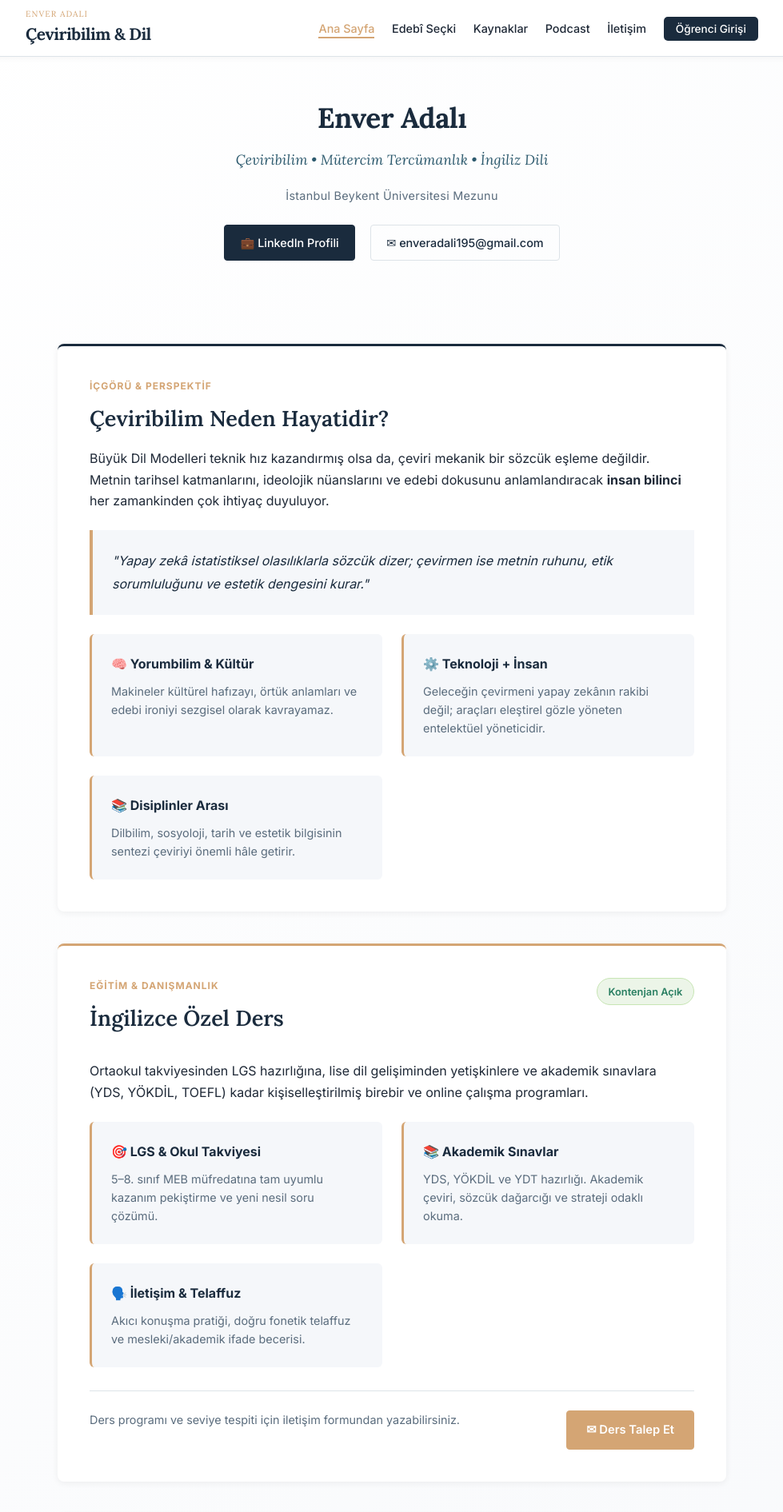
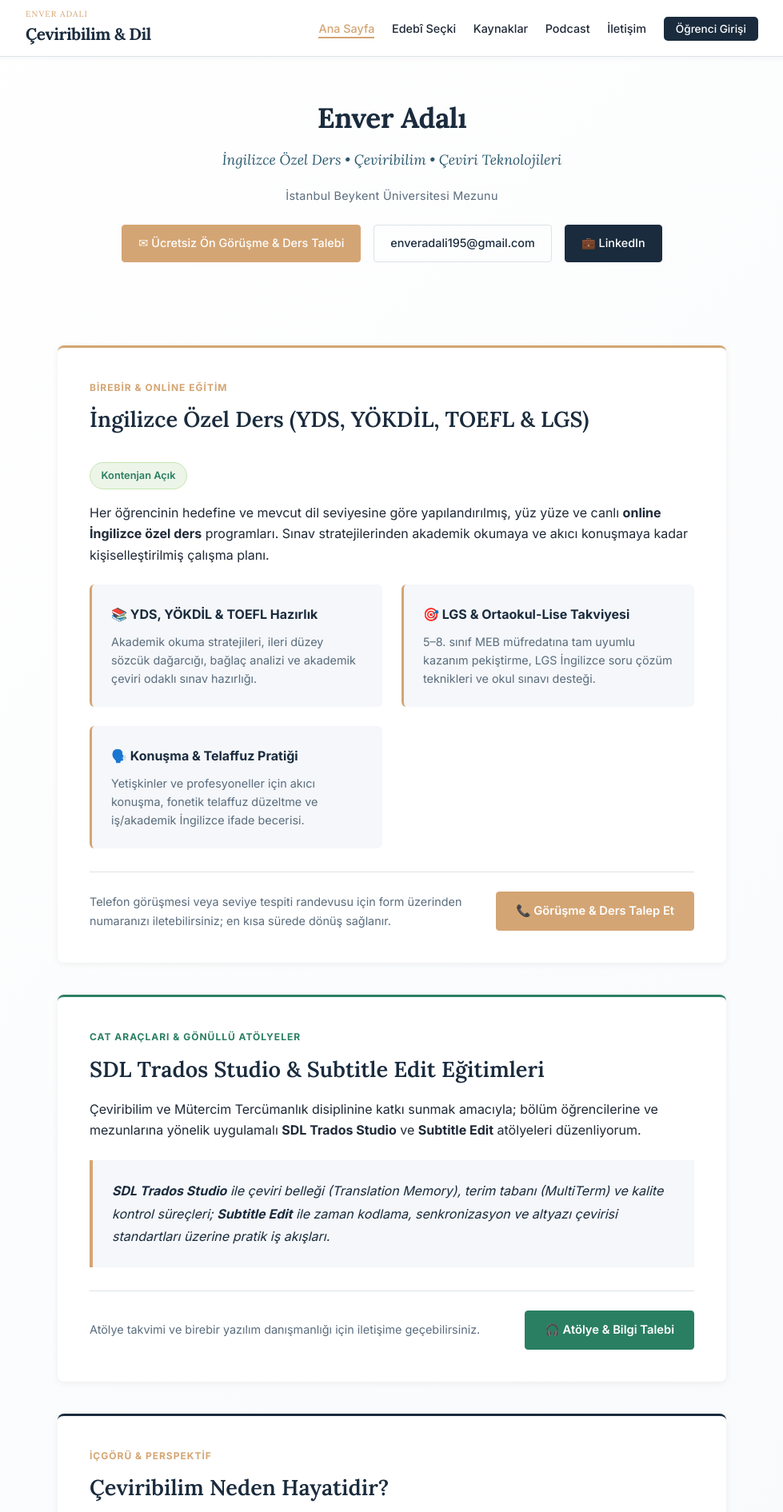
Before and after one commit to adalienver/adalienver.github.io, a Jekyll site: the page built from index.md, in a window 1280 px wide. Shown: the top 1891 px of the page at 80% size, without its empty margins (150-1129 px from the left). Built offline with Jekyll 4.4.1, drawn with Linux system fonts in a browser that asks for light colours; some of the changed text lies outside the part shown.

Commit message:
Update index.md

```diff
--- a/index.md
+++ b/index.md
@@ -1,15 +1,21 @@
 ---
 layout: none
 ---
-
 <html lang="tr">
 <head>
   <meta charset="UTF-8">
   <meta name="viewport" content="width=device-width, initial-scale=1.0">
-  <title>Online & Birebir İngilizce Özel Ders | YDS, TOEFL & Akademik Çeviri - Enver Adalı</title>
-  <meta name="description" content="Birebir ve online İngilizce özel ders. YDS, YÖKDİL, TOEFL ve LGS sınav hazırlığı, akademik çeviri ve bireye özel çalışma programı.">
-  <meta name="keywords" content="ingilizce özel ders, online ingilizce dersi, yds özel ders, toefl hazırlık, yökdil dersi, akademik çeviri">
+  <title>Online & Birebir İngilizce Özel Ders | YDS, YÖKDİL, TOEFL, SDL Trados Studio - Enver Adalı</title>
+  <meta name="description" content="Birebir ve online İngilizce özel ders. YDS, YÖKDİL, TOEFL ve LGS sınav hazırlığı ile SDL Trados Studio ve Subtitle Edit çeviri teknolojileri eğitimleri.">
+  <meta name="keywords" content="İngilizce özel ders, online İngilizce özel ders, Silivri İngilizce özel ders, Beylikdüzü İngilizce özel ders, Büyükçekmece İngilizce özel ders, YDS özel ders, YÖKDİL özel ders, TOEFL hazırlık, SDL Trados Studio eğitimi, Subtitle Edit eğitimi, çeviribilim">
+  <meta name="robots" content="index, follow">
   <link rel="canonical" href="https://adalienver.site/">
+
+  <!-- Open Graph / Sosyal Medya Önizleme -->
+  <meta property="og:type" content="website">
+  <meta property="og:title" content="Enver Adalı — İngilizce Özel Ders & Çeviri Teknolojileri">
+  <meta property="og:description" content="Birebir ve online YDS, YÖKDİL, TOEFL, LGS İngilizce özel dersleri ile SDL Trados Studio & Subtitle Edit atölyeleri.">
+  <meta property="og:url" content="https://adalienver.site/">
 
   <!-- FONTS -->
   <link rel="preconnect" href="https://fonts.googleapis.com">
@@ -225,7 +231,7 @@ layout: none
       display: inline-flex;
       align-items: center;
       gap: 0.5rem;
-      padding: 0.6rem 1.2rem;
+      padding: 0.65rem 1.25rem;
       background: var(--primary);
       color: #fff;
       text-decoration: none;
@@ -250,6 +256,18 @@ layout: none
 
     .social-links a.secondary:hover {
       background: var(--primary);
+      color: #fff;
+    }
+
+    .social-links a.accent-link {
+      background: var(--accent);
+      border-color: var(--accent);
+      color: #fff;
+    }
+
+    .social-links a.accent-link:hover {
+      background: var(--primary);
+      border-color: var(--primary);
       color: #fff;
     }
 
@@ -356,6 +374,7 @@ layout: none
       display: flex;
       gap: 1rem;
       flex-wrap: wrap;
+      align-items: center;
       margin-top: 1.8rem;
       padding-top: 1.5rem;
       border-top: 1px solid var(--border);
@@ -639,19 +658,75 @@ layout: none
     <!-- HERO -->
     <header id="ana-sayfa">
       <h1>Enver Adalı</h1>
-      <p class="tagline">Çeviribilim • Mütercim Tercümanlık • İngiliz Dili</p>
+      <p class="tagline">İngilizce Özel Ders • Çeviribilim • Çeviri Teknolojileri</p>
       <div class="credentials">
         <span>İstanbul Beykent Üniversitesi Mezunu</span>
       </div>
       <div class="social-links">
-        <a href="https://www.linkedin.com/in/enver-adalı-195" target="_blank" rel="noopener noreferrer">
-          💼 LinkedIn Profili
+        <a href="/kaynaklar/#name" class="accent-link">
+          ✉ Ücretsiz Ön Görüşme & Ders Talebi
         </a>
         <a href="mailto:enveradali195@gmail.com" class="secondary">
-          ✉ enveradali195@gmail.com
+          enveradali195@gmail.com
+        </a>
+        <a href="https://www.linkedin.com/in/enver-adalı-195" target="_blank" rel="noopener noreferrer">
+          💼 LinkedIn
         </a>
       </div>
     </header>
+
+    <!-- ÖZEL DERS -->
+    <section class="section accent" id="dersler">
+      <div style="display: flex; justify-content: space-between; align-items: flex-start; flex-wrap: wrap; gap: 1rem; margin-bottom: 1rem;">
+        <div>
+          <span class="section-label">Birebir & Online Eğitim</span>
+          <h2>İngilizce Özel Ders (YDS, YÖKDİL, TOEFL & LGS)</h2>
+        </div>
+        <span class="badge">Kontenjan Açık</span>
+      </div>
+
+      <p>Her öğrencinin hedefine ve mevcut dil seviyesine göre yapılandırılmış, yüz yüze ve canlı <strong>online İngilizce özel ders</strong> programları. Sınav stratejilerinden akademik okumaya ve akıcı konuşmaya kadar kişiselleştirilmiş çalışma planı.</p>
+
+      <div class="features-grid">
+        <div class="feature-box">
+          <strong>📚 YDS, YÖKDİL & TOEFL Hazırlık</strong>
+          <p>Akademik okuma stratejileri, ileri düzey sözcük dağarcığı, bağlaç analizi ve akademik çeviri odaklı sınav hazırlığı.</p>
+        </div>
+        <div class="feature-box">
+          <strong>🎯 LGS & Ortaokul-Lise Takviyesi</strong>
+          <p>5–8. sınıf MEB müfredatına tam uyumlu kazanım pekiştirme, LGS İngilizce soru çözüm teknikleri ve okul sınavı desteği.</p>
+        </div>
+        <div class="feature-box">
+          <strong>🗣️ Konuşma & Telaffuz Pratiği</strong>
+          <p>Yetişkinler ve profesyoneller için akıcı konuşma, fonetik telaffuz düzeltme ve iş/akademik İngilizce ifade becerisi.</p>
+        </div>
+      </div>
+
+      <div class="cta-group">
+        <p style="flex: 1; color: var(--muted); font-size: 0.9rem;">Telefon görüşmesi veya seviye tespiti randevusu için form üzerinden numaranızı iletebilirsiniz; en kısa sürede dönüş sağlanır.</p>
+        <a href="/kaynaklar/#name" class="btn btn-secondary">
+          📞 Görüşme & Ders Talep Et
+        </a>
+      </div>
+    </section>
+
+    <!-- MESLEKİ DAYANIŞMA & ÇEVİRİ YAZILIMLARI -->
+    <section class="section success" id="ceviribilim-atolye">
+      <span class="section-label success">CAT Araçları & Gönüllü Atölyeler</span>
+      <h2>SDL Trados Studio & Subtitle Edit Eğitimleri</h2>
+      <p>Çeviribilim ve Mütercim Tercümanlık disiplinine katkı sunmak amacıyla; bölüm öğrencilerine ve mezunlarına yönelik uygulamalı <strong>SDL Trados Studio</strong> ve <strong>Subtitle Edit</strong> atölyeleri düzenliyorum.</p>
+
+      <div class="quote">
+        <strong>SDL Trados Studio</strong> ile çeviri belleği (Translation Memory), terim tabanı (MultiTerm) ve kalite kontrol süreçleri; <strong>Subtitle Edit</strong> ile zaman kodlama, senkronizasyon ve altyazı çevirisi standartları üzerine pratik iş akışları.
+      </div>
+
+      <div class="cta-group">
+        <p style="flex: 1; color: var(--muted); font-size: 0.9rem;">Atölye takvimi ve birebir yazılım danışmanlığı için iletişime geçebilirsiniz.</p>
+        <a href="/kaynaklar/#name" class="btn btn-success">
+          🎧 Atölye & Bilgi Talebi
+        </a>
+      </div>
+    </section>
 
     <!-- HAKKINDA / PERSPEKTİF -->
     <section class="section" id="hakkinda">
@@ -679,59 +754,6 @@ layout: none
       </div>
     </section>
 
-    <!-- ÖZEL DERS -->
-    <section class="section accent" id="dersler">
-      <div style="display: flex; justify-content: space-between; align-items: flex-start; flex-wrap: wrap; gap: 1rem; margin-bottom: 1rem;">
-        <div>
-          <span class="section-label">Eğitim & Danışmanlık</span>
-          <h2>İngilizce Özel Ders</h2>
-        </div>
-        <span class="badge">Kontenjan Açık</span>
-      </div>
-
-      <p>Ortaokul takviyesinden LGS hazırlığına, lise dil gelişiminden yetişkinlere ve akademik sınavlara (YDS, YÖKDİL, TOEFL) kadar kişiselleştirilmiş birebir ve online çalışma programları.</p>
-
-      <div class="features-grid">
-        <div class="feature-box">
-          <strong>🎯 LGS & Okul Takviyesi</strong>
-          <p>5–8. sınıf MEB müfredatına tam uyumlu kazanım pekiştirme ve yeni nesil soru çözümü.</p>
-        </div>
-        <div class="feature-box">
-          <strong>📚 Akademik Sınavlar</strong>
-          <p>YDS, YÖKDİL ve YDT hazırlığı. Akademik çeviri, sözcük dağarcığı ve strateji odaklı okuma.</p>
-        </div>
-        <div class="feature-box">
-          <strong>🗣️ İletişim & Telaffuz</strong>
-          <p>Akıcı konuşma pratiği, doğru fonetik telaffuz ve mesleki/akademik ifade becerisi.</p>
-        </div>
-      </div>
-
-      <div class="cta-group">
-        <p style="flex: 1; color: var(--muted); font-size: 0.9rem;">Ders programı ve seviye tespiti için iletişim formundan yazabilirsiniz.</p>
-        <a href="/kaynaklar/#name" class="btn btn-secondary">
-          ✉ Ders Talep Et
-        </a>
-      </div>
-    </section>
-
-    <!-- MESLEKİ DAYANIŞMA -->
-    <section class="section success">
-      <span class="section-label success">Ücretsiz Atölyeler</span>
-      <h2>Mesleki Dayanışma</h2>
-      <p>Çeviribilim disiplinine katkı sunmak amacıyla; Mütercim Tercümanlık, Çeviribilim ve Uygulamalı İngilizce Çevirmenlik öğrencilerine ve mezunlarına gönüllü olarak eğitimler sunuyorum.</p>
-
-      <div class="quote">
-        <strong>SDL Trados Studio</strong> (CAT yazılımları) ve <strong>Subtitle Edit</strong> gibi araçlara yönelik pratik atölyeler. Bilgisayar destekli çeviri iş akışları ve teknik adaptasyon.
-      </div>
-
-      <div class="cta-group">
-        <p style="flex: 1; color: var(--muted); font-size: 0.9rem;">Planlanan Zoom atölyeleri için iletişim formundan ulaşabilirsiniz.</p>
-        <a href="/kaynaklar/#name" class="btn btn-success">
-          🎧 Atölye Talep Et
-        </a>
-      </div>
-    </section>
-
     <!-- KURUMSAL BAĞLANTILAR -->
     <section class="section">
       <h2>Kurumsal Bağlantılar</h2>
@@ -751,10 +773,10 @@ layout: none
 
     <!-- KAYNAKLAR MERKEZİ -->
     <section class="section" style="text-align: center; background: linear-gradient(135deg, var(--light) 0%, #fff 100%);">
-      <h3 style="margin-top: 0;">📚 Kaynaklar Merkezi</h3>
-      <p style="color: var(--muted); margin-bottom: 1.5rem;">Derlem (korpus) veri tabanları, collocation sözlükleri, dinleme platformları ve dikte alıştırmaları.</p>
+      <h3 style="margin-top: 0;">📚 Kaynaklar Merkezi & İletişim Formu</h3>
+      <p style="color: var(--muted); margin-bottom: 1.5rem;">Derlem (korpus) veri tabanları, collocation sözlükleri, dinleme platformları, dikte alıştırmaları ve doğrudan mesaj formu.</p>
       <a href="/kaynaklar/" class="btn btn-outline">
-        Kaynakları Görüntüle →
+        Kaynaklara & İletişim Formuna Git →
       </a>
     </section>
 
@@ -764,16 +786,16 @@ layout: none
   <footer id="iletisim">
     <div class="footer-container">
       <div class="footer-section">
-        <h4>İletişim</h4>
+        <h4>İletişim & Ön Görüşme</h4>
         <div class="footer-contact">
           <strong>E-posta:</strong>
           <a href="mailto:enveradali195@gmail.com">enveradali195@gmail.com</a>
           <br><br>
-          <strong>Ağ & İletişim:</strong>
+          <strong>Telefonla Geri Dönüş Talebi:</strong>
+          <a href="/kaynaklar/#name">İletişim Formundan Numara Bırak →</a>
+          <br><br>
+          <strong>Profesyonel Ağ:</strong>
           <a href="https://www.linkedin.com/in/enver-adalı-195" target="_blank" rel="noopener noreferrer">LinkedIn Profili</a>
-          <br><br>
-          <strong>Mesaj & Ders Formu:</strong>
-          <a href="/kaynaklar/#name">İletişim Formuna Git →</a>
         </div>
       </div>
 
@@ -782,19 +804,20 @@ layout: none
         <ul>
           <li><a href="/">Ana Sayfa</a></li>
           <li><a href="/edebiyat/">Edebî Seçki</a></li>
-          <li><a href="/kaynaklar/">Kaynaklar</a></li>
+          <li><a href="/kaynaklar/">Kaynaklar & İletişim Formu</a></li>
           <li><a href="/podcast.html">Podcast</a></li>
           <li><a href="/login.html">Öğrenci Girişi</a></li>
         </ul>
       </div>
 
       <div class="footer-section">
-        <h4>Hizmetler & Odak</h4>
+        <h4>Eğitim & Uzmanlık Alanları</h4>
         <ul>
-          <li><a href="#dersler">Birebir Özel Ders</a></li>
-          <li><a href="#dersler">LGS & Okul Takviyesi</a></li>
-          <li><a href="#dersler">Akademik Sınavlar (YDS / TOEFL)</a></li>
-          <li><a href="#hakkinda">Gönüllü CAT Araçları Atölyesi</a></li>
+          <li><a href="#dersler">Birebir & Online İngilizce Özel Ders</a></li>
+          <li><a href="#dersler">YDS, YÖKDİL & TOEFL Hazırlık</a></li>
+          <li><a href="#dersler">LGS & Okul İngilizce Takviyesi</a></li>
+          <li><a href="#ceviribilim-atolye">SDL Trados Studio Eğitimi</a></li>
+          <li><a href="#ceviribilim-atolye">Subtitle Edit Altyazı Atölyesi</a></li>
         </ul>
       </div>
     </div>
@@ -832,43 +855,69 @@ layout: none
     });
   </script>
 
-  <!-- GİZLİ COĞRAFİ VE AKADEMİK SCHEMA KODU -->
+  <!-- ARKA PLAN YEREL & EĞİTİM SCHEMA.ORG (JSON-LD) -->
   <script type="application/ld+json">
   {
     "@context": "https://schema.org",
-    "@type": "EducationalOccupationalCredential",
-    "name": "Birebir ve Online İngilizce Özel Ders",
-    "description": "Akademik sınavlara (YDS, TOEFL, LGS) ve dil yeterliliğine yönelik birebir ve online İngilizce eğitimi.",
-    "provider": {
-      "@type": "Person",
-      "name": "Enver Adalı",
-      "url": "https://adalienver.site",
-      "address": {
-        "@type": "PostalAddress",
-        "addressRegion": "İstanbul",
-        "postalCode": "34570",
-        "addressCountry": "TR"
+    "@graph": [
+      {
+        "@type": "EducationalOrganization",
+        "@id": "https://adalienver.site/#organization",
+        "name": "Enver Adalı — İngilizce Özel Ders & Çeviri Teknolojileri",
+        "url": "https://adalienver.site/",
+        "email": "enveradali195@gmail.com",
+        "description": "Birebir ve online İngilizce özel ders (YDS, YÖKDİL, TOEFL, LGS) ile SDL Trados Studio ve Subtitle Edit eğitimleri.",
+        "address": {
+          "@type": "PostalAddress",
+          "addressLocality": "Silivri",
+          "addressRegion": "İstanbul",
+          "postalCode": "34570",
+          "addressCountry": "TR"
+        },
+        "geo": {
+          "@type": "GeoCoordinates",
+          "latitude": 41.0742,
+          "longitude": 28.2483
+        },
+        "areaServed": [
+          { "@type": "City", "name": "Silivri" },
+          { "@type": "City", "name": "Beylikdüzü" },
+          { "@type": "City", "name": "Büyükçekmece" },
+          { "@type": "AdministrativeArea", "name": "İstanbul" },
+          { "@type": "Country", "name": "Türkiye" }
+        ],
+        "sameAs": [
+          "https://www.linkedin.com/in/enver-adalı-195"
+        ]
       },
-      "geo": {
-        "@type": "GeoCoordinates",
-        "latitude": 41.0742,
-        "longitude": 28.2483
+      {
+        "@type": "ItemList",
+        "name": "Eğitim ve Danışmanlık Hizmetleri",
+        "itemListElement": [
+          {
+            "@type": "Course",
+            "position": 1,
+            "name": "YDS, YÖKDİL ve TOEFL İngilizce Özel Ders",
+            "description": "Akademik sınavlara yönelik birebir ve online İngilizce eğitimi.",
+            "provider": { "@id": "https://adalienver.site/#organization" }
+          },
+          {
+            "@type": "Course",
+            "position": 2,
+            "name": "LGS ve Ortaokul-Lise İngilizce Özel Ders",
+            "description": "5-8. sınıf müfredatına ve LGS sınavına yönelik birebir İngilizce takviye dersleri.",
+            "provider": { "@id": "https://adalienver.site/#organization" }
+          },
+          {
+            "@type": "Course",
+            "position": 3,
+            "name": "SDL Trados Studio & Subtitle Edit Uygulamalı Eğitimi",
+            "description": "Çeviribilim ve Mütercim Tercümanlık öğrencileri ile mezunlarına yönelik CAT araçları ve altyazı çevirisi eğitimi.",
+            "provider": { "@id": "https://adalienver.site/#organization" }
+          }
+        ]
       }
-    },
-    "areaServed": {
-      "@type": "GeoCircle",
-      "geoMidpoint": {
-        "@type": "GeoCoordinates",
-        "latitude": 41.0742,
-        "longitude": 28.2483
-      },
-      "geoRadius": 35000
-    },
-    "availableChannel": {
-      "@type": "ServiceChannel",
-      "serviceUrl": "https://adalienver.site",
-      "serviceType": "Online Education"
-    }
+    ]
   }
   </script>
 
```
Also changed, not shown: other parts of index.md (+1 -1 lines).
